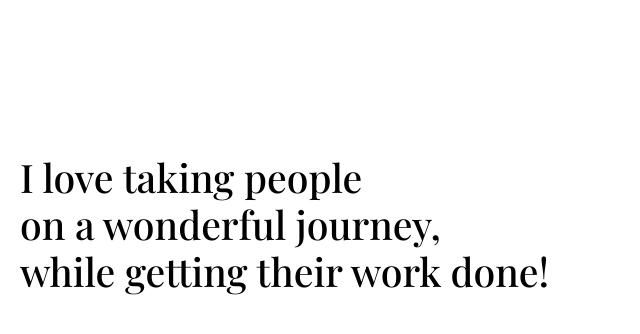
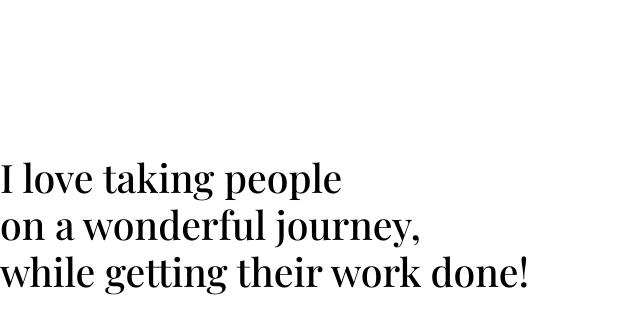
Before and after one commit to densaldanha/densaldanha.github.io, a PHP site: page /about.html in a window 1280 px wide. Shown: the part 80-414 px from the top of the page, without its empty margins (0-640 px from the left). Run offline with PHP 8.4, Linux system fonts and the light colour scheme.

Commit message:
alignment check 2

```diff
--- a/home.css
+++ b/home.css
@@ -14,10 +14,10 @@ float: left;
     color: black;
 	font-size: 4.9vh;
 	position:relative;
-	margin: 20px;
 	margin-top: 12vmax;
     white-space: pre-line;
 	justify-content: center;
+	align-items: center;
 
 }
 
```
